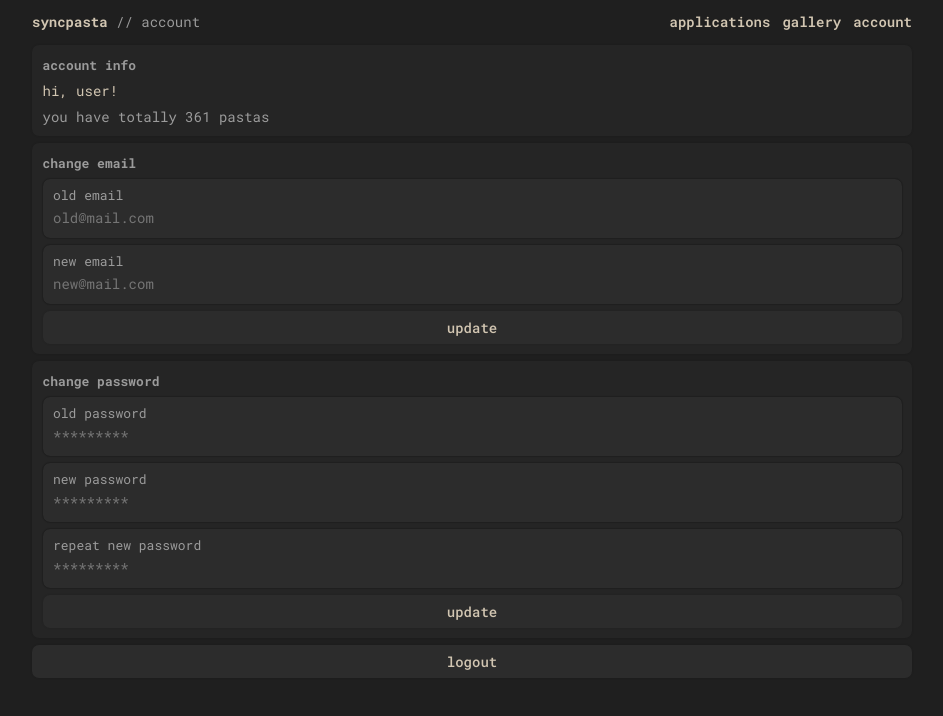
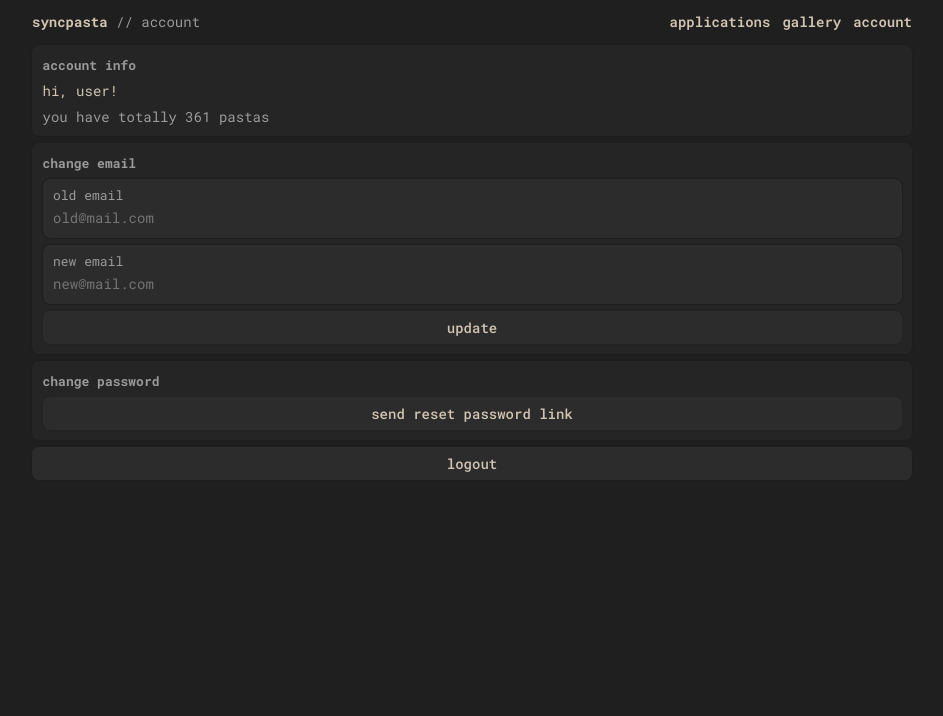
Before and after one commit to sayolight/syncpasta, a React (Vite) app in the folder client/: page /account in a window 1280 px wide. Shown: the top 716 px of the page, without its empty margins (168-1111 px from the left). Built offline with nearby package versions, Linux system fonts and the light colour scheme.

Commit message:
feat(account): reset password form

```diff
--- a/client/src/app/router.tsx
+++ b/client/src/app/router.tsx
@@ -6,6 +6,7 @@
 import { ErrorBoundary } from "@pages/ErrorBoundary/ErrorBoundary.tsx";
 import GalleryPage from "@pages/Gallery/GalleryPage.tsx";
 import AccountPage from "@pages/Account/AccountPage.tsx";
+import PasswordResetPage from "@pages/Account/PasswordResetPage.tsx";
 
 const router = createBrowserRouter([
   {
@@ -25,6 +26,10 @@
         element: <AccountPage />,
       },
       {
+        path: "/account/password-reset",
+        element: <PasswordResetPage />,
+      },
+      {
         path: "/applications",
         element: <ApplicationsPage />,
       },
--- /dev/null
+++ b/client/src/features/auth/password-reset/model/usePasswordReset.ts
@@ -0,0 +1,24 @@
+import { useState } from "react";
+import * as firebase from "@/shared/api/firebase";
+import { FirebaseError } from "@firebase/app";
+
+export function usePasswordReset() {
+  const [isLoading, setLoading] = useState(false);
+  const [error, setError] = useState<string | null>();
+
+  const sendPasswordResetEmail = async (email: string) => {
+    try {
+      setLoading(true);
+      await firebase.sendPasswordResetEmail(email);
+      setError(null);
+    } catch (e) {
+      if (e instanceof FirebaseError) {
+        setError(e.code);
+      }
+    } finally {
+      setLoading(false);
+    }
+  };
+
+  return { sendPasswordResetEmail, isLoading, error };
+}
--- /dev/null
+++ b/client/src/features/auth/password-reset/ui/PasswordResetButton.tsx
@@ -0,0 +1,21 @@
+import { Button } from "@ui/button";
+import { usePasswordReset } from "@/features/auth/password-reset/model/usePasswordReset.ts";
+
+interface PasswordResetButtonProps {
+  email: string;
+}
+
+export function PasswordResetButton({ email }: PasswordResetButtonProps) {
+  const { sendPasswordResetEmail, isLoading } = usePasswordReset();
+
+  return (
+    <>
+      <Button
+        onClick={() => sendPasswordResetEmail(email)}
+        disabled={isLoading}
+      >
+        send reset password link
+      </Button>
+    </>
+  );
+}
--- a/client/src/pages/Account/AccountPage.tsx
+++ b/client/src/pages/Account/AccountPage.tsx
@@ -2,6 +2,7 @@
 import { Button } from "@ui/button";
 import { Input } from "@ui/input";
 import { Typography } from "@/shared/ui";
+import { PasswordResetButton } from "@/features/auth/password-reset/ui/PasswordResetButton.tsx";
 
 export default function AccountPage() {
   return (
@@ -16,14 +17,15 @@
         <Button>update</Button>
       </Block>
       <Block title="change password">
-        <Input title="old password" type="password" placeholder={"*********"} />
-        <Input title="new password" type="password" placeholder={"*********"} />
-        <Input
-          title="repeat new password"
-          type="password"
-          placeholder={"*********"}
-        />
-        <Button>update</Button>
+        <PasswordResetButton />
+        {/*<Input title="old password" type="password" placeholder={"*********"} />*/}
+        {/*<Input title="new password" type="password" placeholder={"*********"} />*/}
+        {/*<Input*/}
+        {/*  title="repeat new password"*/}
+        {/*  type="password"*/}
+        {/*  placeholder={"*********"}*/}
+        {/*/>*/}
+        {/*<Button>update</Button>*/}
       </Block>
       <Button>logout</Button>
     </Block>
--- /dev/null
+++ b/client/src/pages/Account/PasswordResetPage.tsx
@@ -0,0 +1,20 @@
+import { Block } from "@ui/block";
+import { Input } from "@ui/input";
+import { PasswordResetButton } from "@/features/auth/password-reset/ui/PasswordResetButton.tsx";
+import { useState } from "react";
+
+export default function PasswordResetPage() {
+  const [email, setEmail] = useState("");
+
+  return (
+    <Block title={"reset your password"}>
+      <Input
+        type={"email"}
+        placeholder={"coolguy@mail.com"}
+        value={email}
+        onChange={(e) => setEmail(e.target.value)}
+      />
+      <PasswordResetButton email={email} />
+    </Block>
+  );
+}
--- a/client/src/shared/api/firebase/auth.ts
+++ b/client/src/shared/api/firebase/auth.ts
@@ -4,6 +4,7 @@
   getAuth as getAuthFirebase,
   onAuthStateChanged,
   createUserWithEmailAndPassword,
+  sendPasswordResetEmail as sendPasswordResetEmailFirebase,
   type User,
 } from "@firebase/auth";
 import { auth, app } from "@/shared/config/firebase.ts";
@@ -24,6 +25,10 @@
   return onAuthStateChanged(auth, cb);
 };
 
+export const sendPasswordResetEmail = (email: string) => {
+  return sendPasswordResetEmailFirebase(auth, email);
+};
+
 export const getAuth = () => {
   return getAuthFirebase(app);
 };
```
